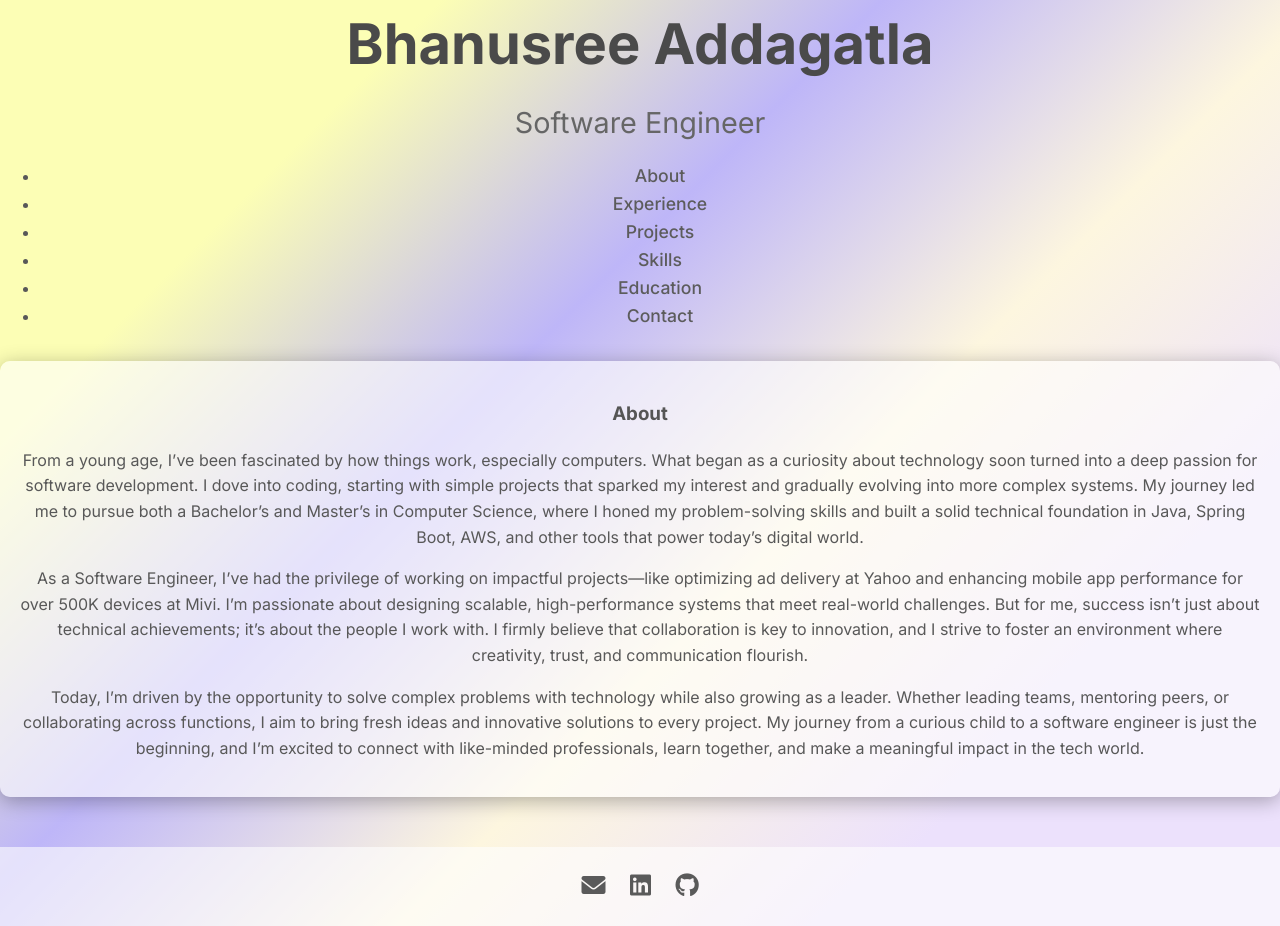
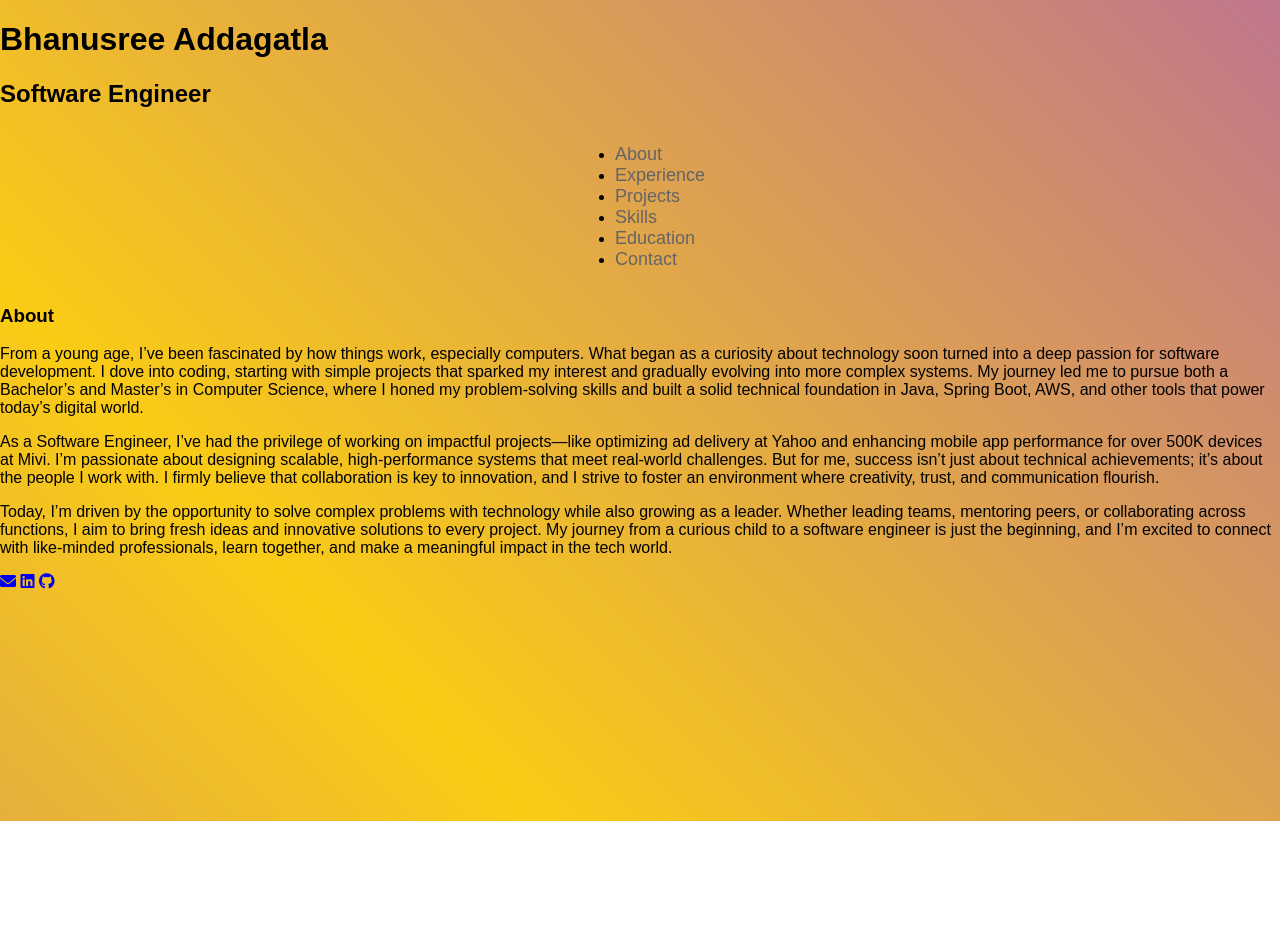
Before and after one commit to bhanusree-art/bhanusree-art.github.io, a plain HTML site: page index.html in a window 1280 px wide. After the commit the page ends 821 px from the top, so only its background shows below. Drawn offline with Linux system fonts and the light colour scheme.

Commit message:
Update style.css

```diff
--- a/style.css
+++ b/style.css
@@ -1,74 +1,77 @@
-/* General Styles */
+/* Background with random gradient transitions */
 body {
-  font-family: 'Inter', sans-serif;
-  background: linear-gradient(135deg, #FCFEB5 20%, #BEB6F8 40%, #FDF6DF 60%, #ECE1FC 80%);
-  color: #585858;
+  background: linear-gradient(
+    45deg,
+    #facc15, /* Yellow */
+    #9333ea, /* Purple */
+    #facc15,
+    #9333ea
+  );
+  background-size: 400% 400%;
+  animation: gradientAnimation 10s infinite alternate;
+  min-height: 100vh;
   margin: 0;
-  padding: 0;
-  line-height: 1.6;
-  text-align: center;
+  font-family: Arial, sans-serif;
 }
 
-/* Header Section */
-header h1 {
-  font-size: clamp(2rem, 8vw, 3.5rem);
-  font-weight: 700;
-  margin: 0;
-  color: #4A4A4A;
+/* Smooth gradient animation */
+@keyframes gradientAnimation {
+  0% {
+    background-position: 0% 0%;
+  }
+  25% {
+    background-position: 50% 25%;
+  }
+  50% {
+    background-position: 100% 50%;
+  }
+  75% {
+    background-position: 50% 75%;
+  }
+  100% {
+    background-position: 0% 100%;
+  }
 }
 
-header h2 {
-  font-size: clamp(1.2rem, 4vw, 1.8rem);
-  font-weight: 400;
-  margin: 10px 0 0;
-  color: #666666;
+/* Navigation */
+nav {
+  display: flex;
+  justify-content: center;
+  gap: 20px;
+  margin-top: 20px;
 }
 
-/* Navigation Links */
-nav ul li a {
+nav a {
   text-decoration: none;
-  color: #5C5C5C;
-  font-size: 1.1rem;
+  font-size: 18px;
+  color: rgb(100, 100, 100); /* Greyish-ash tone */
   font-weight: 500;
-  padding: 10px 20px;
   transition: all 0.3s ease;
-  border-bottom: 2px solid transparent;
 }
 
-nav ul li a:hover {
-  color: #BEB6F8;
-  border-bottom: 2px solid #BEB6F8;
+nav a:hover {
+  font-weight: bold;
+  color: black;
 }
 
-/* Content Section */
-#content {
-  text-align: center;
+/* Content Boxes */
+.content-box {
+  background: rgba(255, 255, 255, 0.3); /* Translucent white */
+  backdrop-filter: blur(10px);
+  border-radius: 20px;
   padding: 20px;
-  background-color: rgba(255, 255, 255, 0.6); /* Translucent effect */
-  border-radius: 10px;
-  box-shadow: 0 4px 20px rgba(0, 0, 0, 0.3);
-  margin-top: 30px;
+  max-width: 600px;
+  margin: 20px auto;
+  box-shadow: 0 4px 6px rgba(0, 0, 0, 0.1);
+  color: rgb(80, 80, 80); /* Greyish-ash text */
 }
 
-#content h3, #content h4 {
-  color: #555555;
+/* Responsive */
+@media (max-width: 768px) {
+  nav {
+    flex-direction: row; /* Keep it horizontal */
+    justify-content: center;
+    flex-wrap: wrap;
+    gap: 15px;
+  }
 }
-
-/* Footer */
-footer {
-  background-color: rgba(255, 255, 255, 0.6);
-  padding: 20px;
-  text-align: center;
-  margin-top: 50px;
-}
-
-footer a {
-  color: #5A5A5A;
-  font-size: 1.5rem;
-  margin: 0 10px;
-  transition: 0.3s ease;
-}
-
-footer a:hover {
-  color: #BEB6F8;
-}
```
